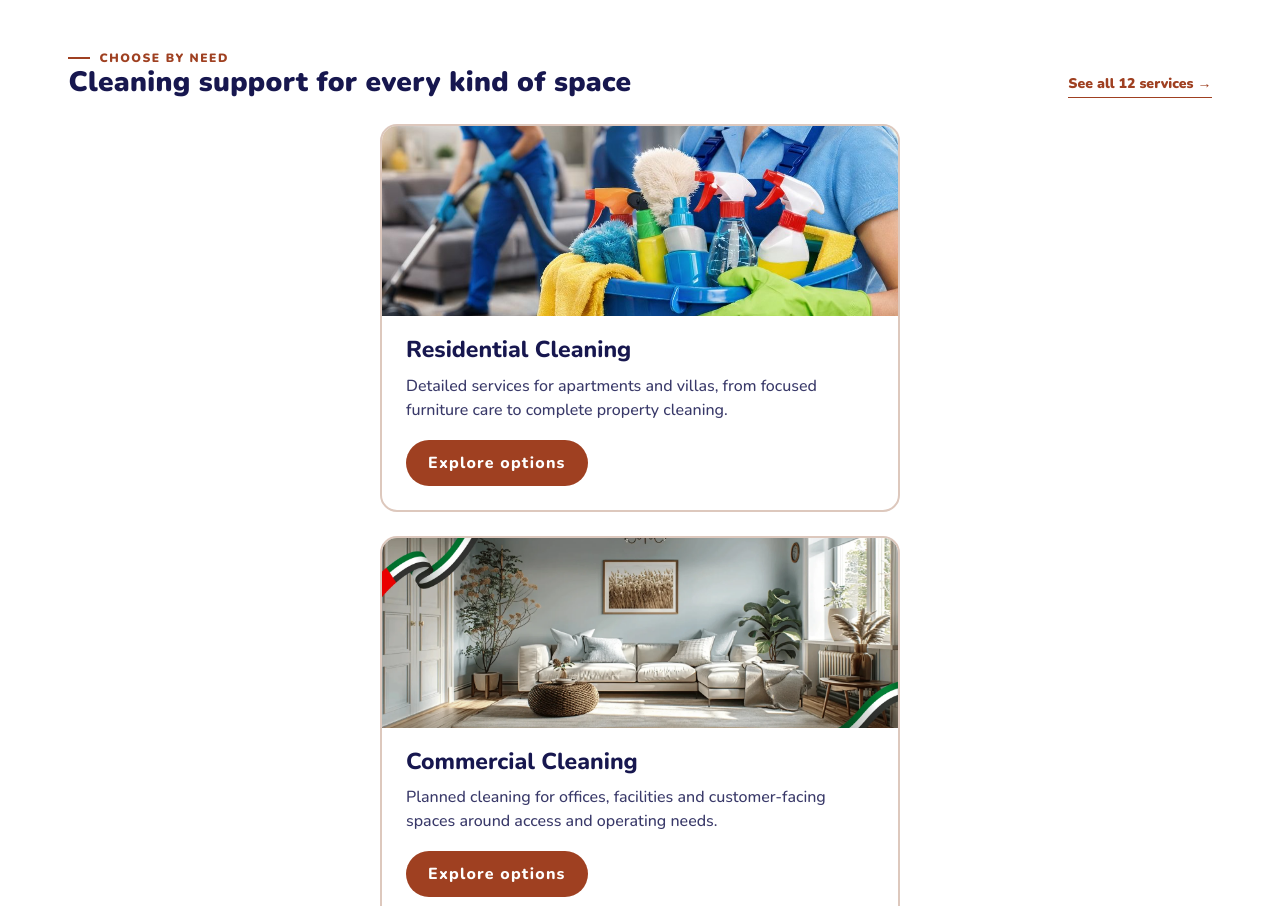
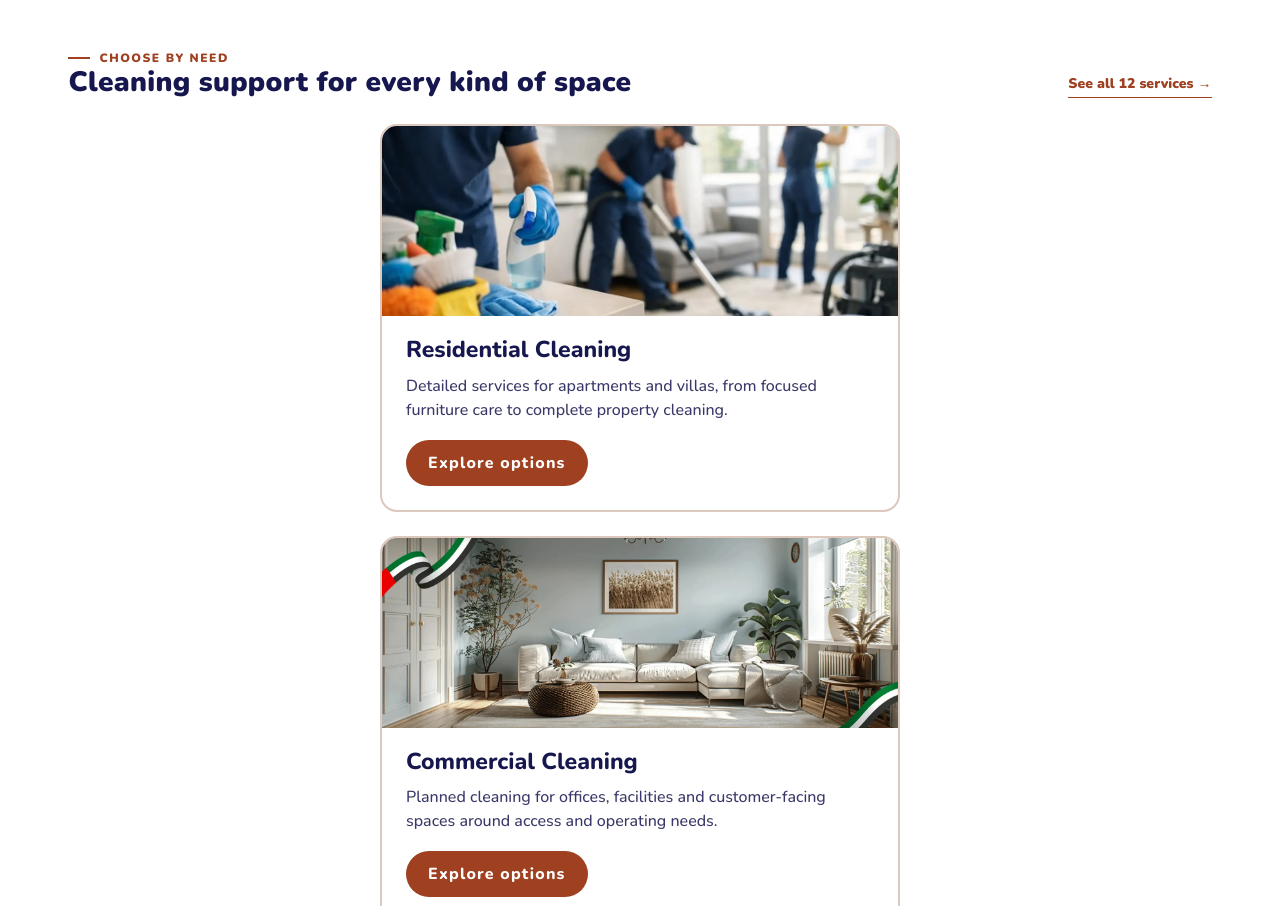
Before and after one commit to tesfayeberhanu/Endeavor, a Next.js app: page / in a window 1280 px wide. Shown: the part 2780-3686 px from the top of the page. Built offline with nearby package versions, Linux system fonts and the light colour scheme.

Commit message:
Add real Residential Cleaning photo for the Choose by Need card

```diff
--- a/app/page.tsx
+++ b/app/page.tsx
@@ -7,7 +7,7 @@ const partnerColumns = [
   {
     name: "Residential Cleaning",
     copy: "Detailed services for apartments and villas, from focused furniture care to complete property cleaning.",
-    image: "/assets/endeavor-hero.png",
+    image: "/assets/residential.png",
     href: "/services?category=property-cleaning",
   },
   {
```
Also changed, not shown: public/assets/residential.png (added).
